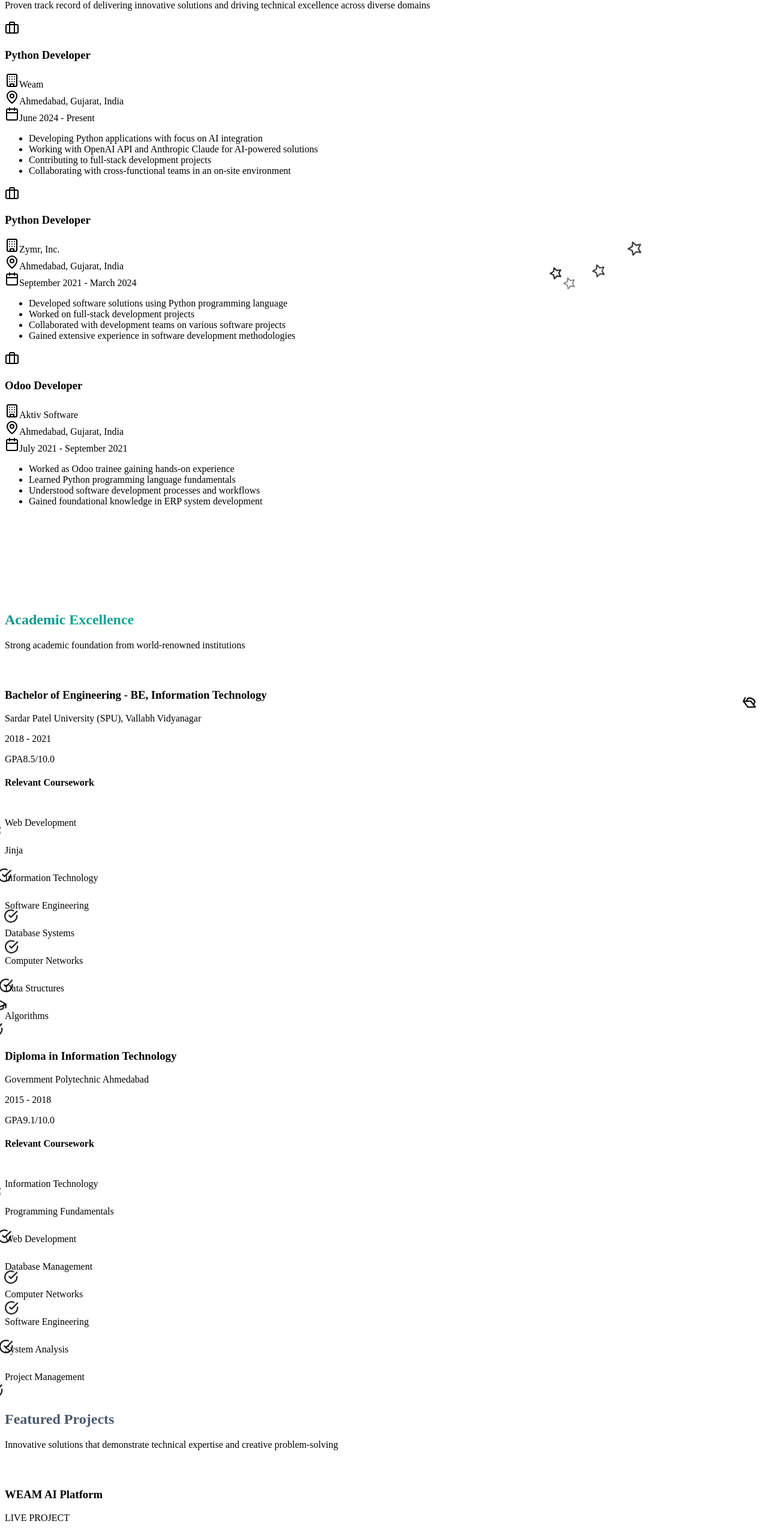
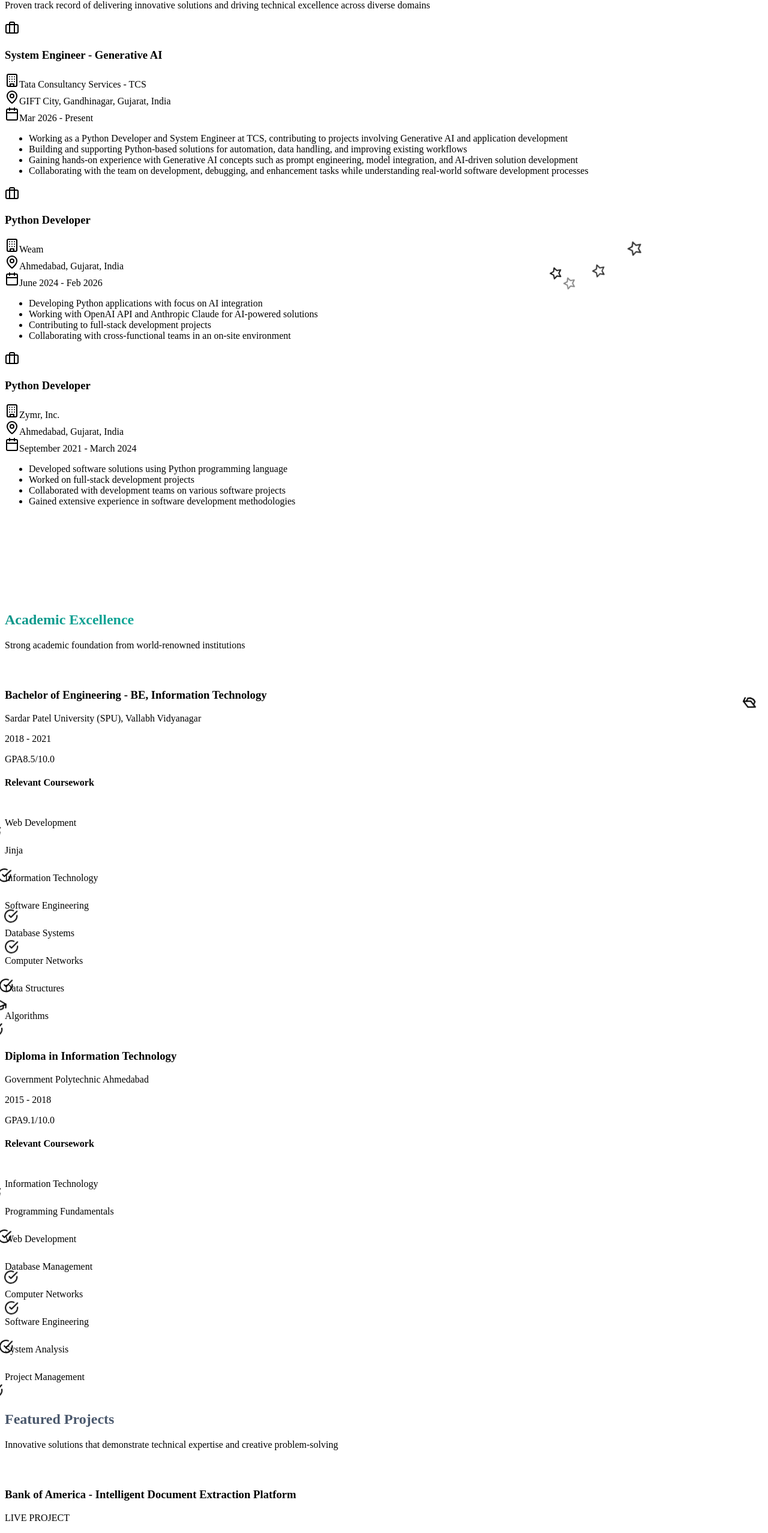
Before and after one commit to Dhruvish09/ProDeck, a Next.js app: page /Resume in a window 1280 px wide. Shown: the part 971-3527 px from the top of the page at 60% size. Built offline with nearby package versions, Linux system fonts and the light colour scheme.

Commit message:
Update resumeData.ts

```diff
--- a/src/constants/resumeData.ts
+++ b/src/constants/resumeData.ts
@@ -116,9 +116,21 @@
 
 export const experience: Experience[] = [
   {
+    company: 'Tata Consultancy Services - TCS',
+    position: 'System Engineer - Generative AI',
+    duration: 'Mar 2026 - Present',
+    location: 'GIFT City, Gandhinagar, Gujarat, India',
+    achievements: [
+      'Working as a Python Developer and System Engineer at TCS, contributing to projects involving Generative AI and application development',
+      'Building and supporting Python-based solutions for automation, data handling, and improving existing workflows',
+      'Gaining hands-on experience with Generative AI concepts such as prompt engineering, model integration, and AI-driven solution development',
+      'Collaborating with the team on development, debugging, and enhancement tasks while understanding real-world software development processes',
+    ],
+  },
+  {
     company: 'Weam',
     position: 'Python Developer',
-    duration: 'June 2024 - Present',
+    duration: 'June 2024 - Feb 2026',
     location: 'Ahmedabad, Gujarat, India',
     achievements: [
       'Developing Python applications with focus on AI integration',
@@ -138,19 +150,7 @@
       'Collaborated with development teams on various software projects',
       'Gained extensive experience in software development methodologies',
     ],
-  },
-  {
-    company: 'Aktiv Software',
-    position: 'Odoo Developer',
-    duration: 'July 2021 - September 2021',
-    location: 'Ahmedabad, Gujarat, India',
-    achievements: [
-      'Worked as Odoo trainee gaining hands-on experience',
-      'Learned Python programming language fundamentals',
-      'Understood software development processes and workflows',
-      'Gained foundational knowledge in ERP system development',
-    ],
-  },
+  }
 ]
 
 export const education: Education[] = [
@@ -189,6 +189,28 @@
 ]
 
 export const projects: Project[] = [
+  {
+    name: 'Bank of America - Intelligent Document Extraction Platform',
+    description: 'A banking document extraction platform focused on automating data extraction, validation, and processing using Python and AI workflows.',
+    tech: [
+      'Python',
+      'MySQL',
+      'OCR Processing',
+      'Image Processing',
+      'Data Extraction',
+      'AI Workflow',
+      'Generative AI',
+      'Document Processing',
+    ],
+    link: '',
+    highlights: [
+      'Automated document data extraction workflows',
+      'Banking-focused validation and processing logic',
+      'Python-based backend development and API integration',
+      'AI-assisted extraction and workflow optimization',
+      'Enterprise application support and enhancement',
+    ],
+  },
   {
     name: 'WEAM AI Platform',
     description:
```
